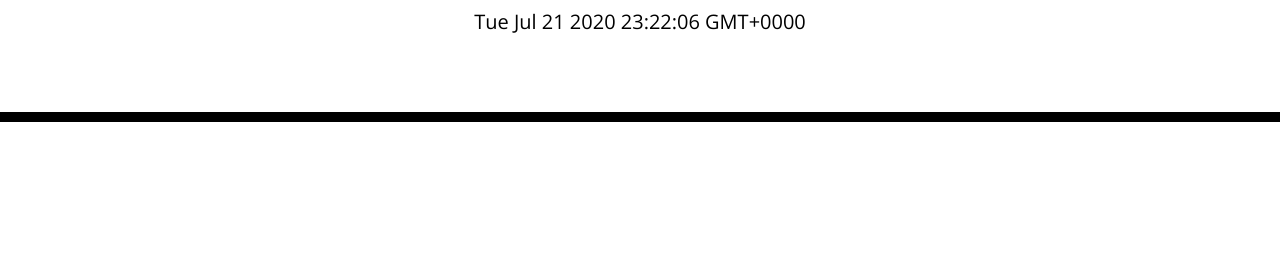
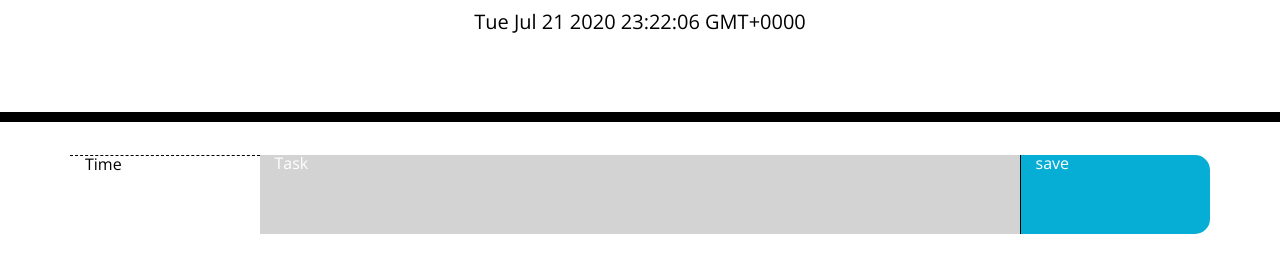
Before and after one commit to achampigny4/WorkDayScheduler, a plain HTML site: page index.html in a window 1280 px wide. Shown: the part 182-454 px from the top of the page. Drawn offline with nearby package versions, Linux system fonts and the light colour scheme.

Commit message:
rows and cols added

```diff
--- a/index.html
+++ b/index.html
@@ -31,7 +31,11 @@
     </header>
     <div class="container">
       <!-- Timeblocks go here -->
-    </div>
+      <div class="row d-flex flex-row">
+        <div class="hour col">Time</div>
+        <div class="past col-8">Task</div>
+        <div class="saveBtn col">save</div>
+      </div>
     <script src="https://code.jquery.com/jquery-3.5.1.min.js" integrity="sha256-9/aliU8dGd2tb6OSsuzixeV4y/faTqgFtohetphbbj0=" crossorigin="anonymous"></script>
     <script src="https://cdnjs.cloudflare.com/ajax/libs/moment.js/2.24.0/moment.min.js"></script>
     <script src="./assets/script.js"></script>
```
